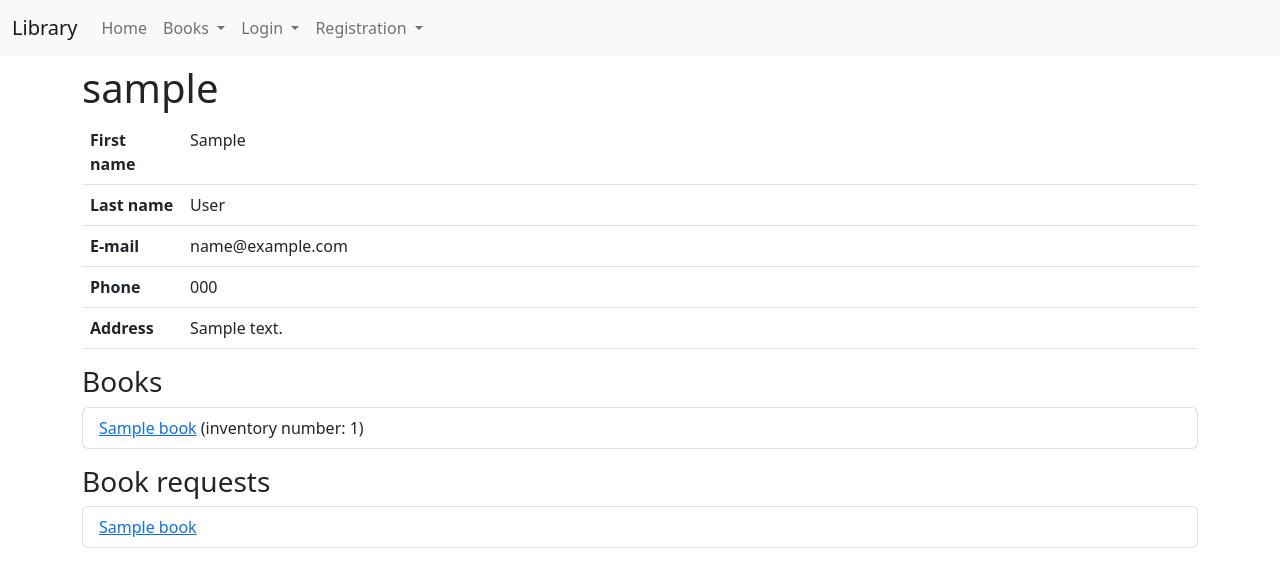
After one commit to Walter-Kovacs/otus_library-django, a Django app: template library/users/templates/reader/detail.html in a window 1280 px wide. The commit adds this page. Shown: the top 587 px of the page. Run offline with Django 4.2, Linux system fonts and the light colour scheme; the template is opened without the code that fills it: most values are stand-ins (such as "Sample title", 1, 10 or a date in 2020); some libraries are stand-ins or nearby versions.

Commit message:
Add ReaderDetailView (for librarian)

```diff
--- a/library/books/templates/bookrequest/list.html
+++ b/library/books/templates/bookrequest/list.html
@@ -24,7 +24,9 @@
             <td>{{ forloop.counter }}</td>
             <td>{{ book.title }}</td>
             <td>{{ book.publisher }}, {{ book.publishing_year }}</td>
-            <td>{{ person.first_name }} {{person.last_name}}</td>
+            <td>
+              <a href="{% url 'reader-details' pk=person.reader.pk %}">{{ person.first_name }} {{person.last_name}}</a>
+            </td>
             <td><a class="btn btn-primary" href="{% url 'book-lend' pk=request.pk %}">Lend</a></td>
             <td><a class="btn btn-danger" href="{% url 'bookrequest-delete' pk=request.pk %}">Delete</a></td>
           {% endwith %}
--- a/library/library/urls.py
+++ b/library/library/urls.py
@@ -69,6 +69,7 @@ urlpatterns = [
     path('users/readers/login/', reader_views.ReaderLoginView.as_view(), name='reader-login'),
     path('users/readers/logout/', reader_views.ReaderLogoutView.as_view(), name='reader-logout'),
     path('users/readers/profile/', reader_views.ReaderProfileView.as_view(), name='reader-profile'),
+    path('users/readers/<int:pk>/', reader_views.ReaderDetailView.as_view(), name='reader-details'),
 
     path(
         'users/librarians/registration/',
--- /dev/null
+++ b/library/users/templates/reader/detail.html
@@ -0,0 +1,53 @@
+{% extends 'base.html' %}
+
+{% block page_title %}
+    {{ user.username }}
+{% endblock %}
+
+{% block content %}
+{% with user=reader.user %}
+    <div class="h1">{{ user.username }}</div>
+    <table class="table">
+        <tbody>
+            <tr>
+                <th width="100px">First name</th>
+                <td>{{ user.first_name }}</td>
+            </tr>
+            <tr>
+                <th width="100px">Last name</th>
+                <td>{{ user.last_name }}</td>
+            </tr>
+            <tr>
+                <th width="100px">E-mail</th>
+                <td>{{ user.email }}</td>
+            </tr>
+            <tr>
+                <th width="100px">Phone</th>
+                <td>{{ reader.phone }}</td>
+            </tr>
+            <tr>
+                <th width="100px">Address</th>
+                <td>{{ reader.address }}</td>
+            </tr>
+        </tbody>
+    </table>
+
+    <div class="h3 mt-3">Books</div>
+    <ul class="list-group">
+        {% for copy in reader.bookcopy_set.all %}
+            <li class="list-group-item">
+                <a href="{% url 'book-details' pk=copy.book.pk %}">{{ copy.book.title }}</a>
+                (inventory number: {{ copy.inventory_number }})
+            </li>
+        {% endfor %}
+    </ul>
+    <div class="h3 mt-3">Book requests</div>
+    <ul class="list-group">
+        {% for request in reader.bookrequest_set.all %}
+            <li class="list-group-item">
+                <a href="{% url 'book-details' pk=request.book.pk %}">{{ request.book.title }}</a>
+            </li>
+        {% endfor %}
+    </ul>
+{% endwith %}
+{% endblock %}
```
Also changed, not shown: library/books/templates/book/details_for_librarian.html (+7 -1 lines), library/users/views/reader.py (+13 -1 lines).
